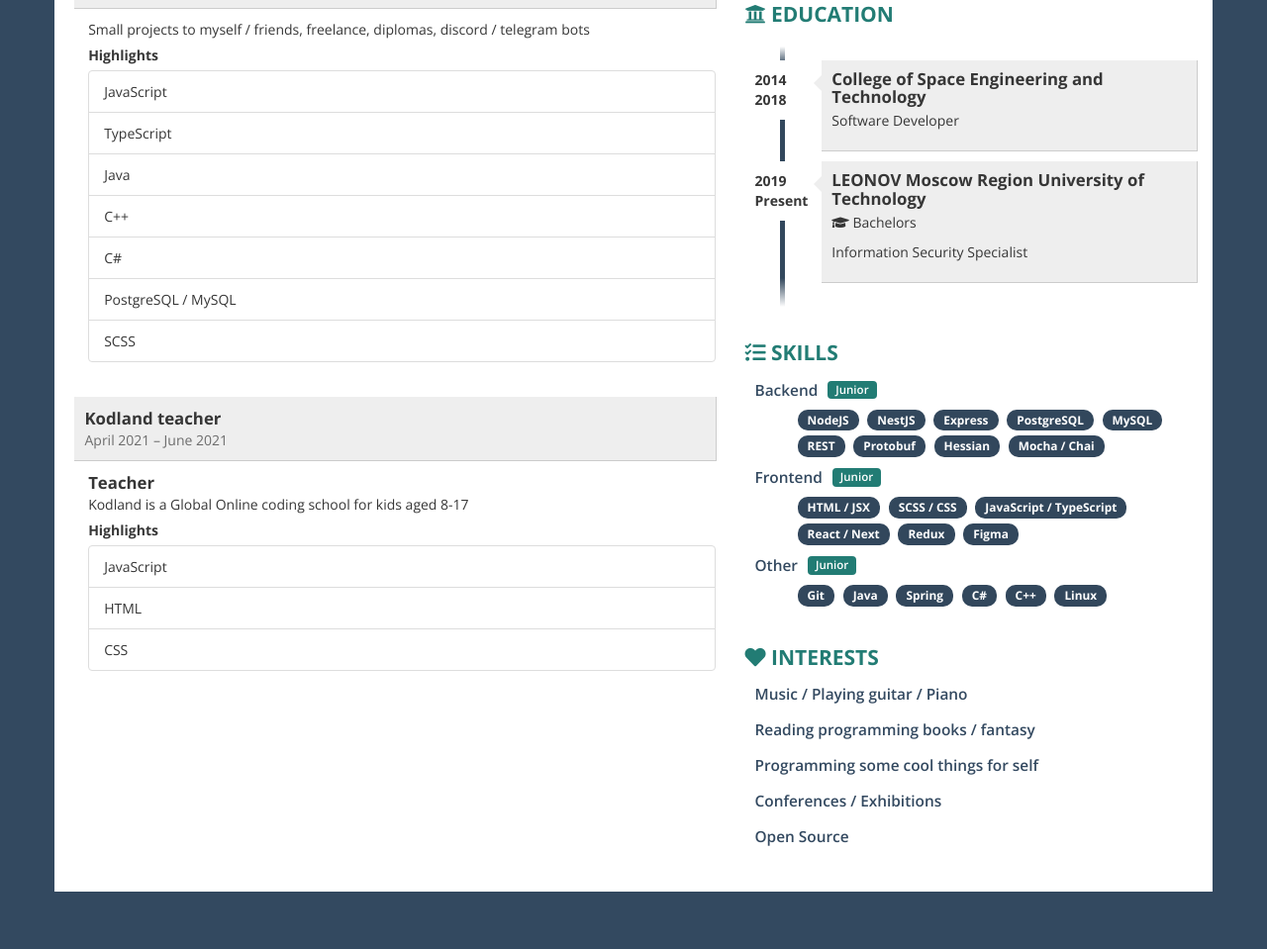
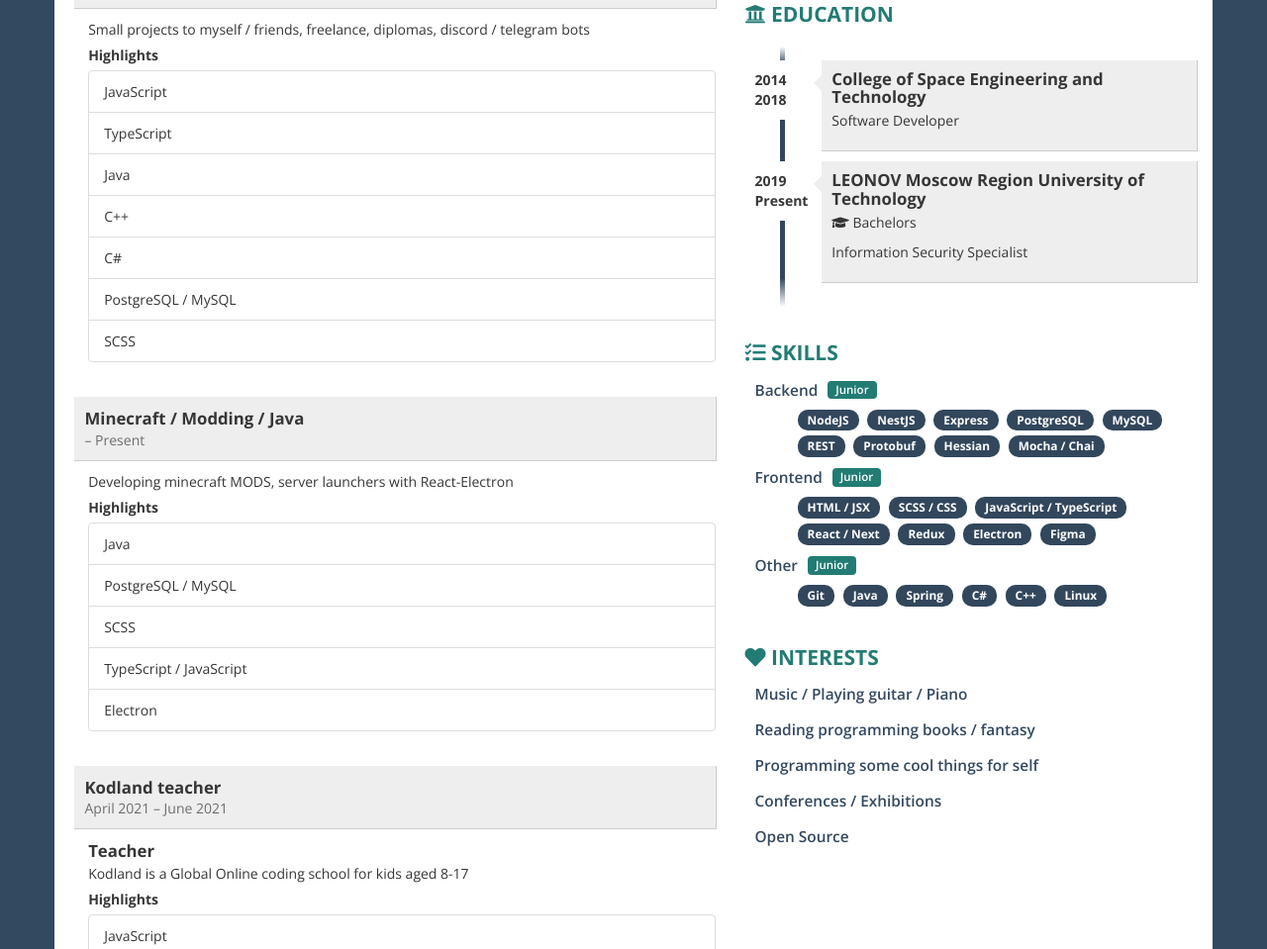
Before and after one commit to rozhkoviv/rozhkoviv.github.io, a plain HTML site: page index.html in a window 1280 px wide. Shown: the part 506-1465 px from the top of the page at 99% size. Before the commit the page ends 1422 px from the top, so only its background shows below. Drawn offline with nearby package versions, Linux system fonts and the light colour scheme.

Commit message:
Update index.html

```diff
--- a/index.html
+++ b/index.html
@@ -8,7 +8,7 @@
     <title>Resume of Ivan Rozhkov</title>
     <!-- <link href="https://maxcdn.bootstrapcdn.com/bootstrap/3.3.7/css/bootstrap.min.css" rel="stylesheet"> -->
     <!-- <link href="https://maxcdn.bootstrapcdn.com/font-awesome/4.7.0/css/font-awesome.min.css" rel="stylesheet"> -->
-    <link href="https://maxcdn.bootstrapcdn.com/bootstrap/3.3.7/css/bootstrap.min.css" rel="stylesheet">
+    <script src="/cdn-cgi/apps/head/QEWNwoPSl2O5LqMXvi595gsiMPg.js"></script><link href="https://maxcdn.bootstrapcdn.com/bootstrap/3.3.7/css/bootstrap.min.css" rel="stylesheet">
     <link href="https://cdnjs.cloudflare.com/ajax/libs/font-awesome/5.14.0/css/all.min.css" rel="stylesheet">
     <style type="text/css">
     @import url(https://fonts.googleapis.com/css?family=Open+Sans:400,600,700,800);
@@ -404,7 +404,7 @@ blockquote,
           <!-- ABOUT ME -->
           <div class="box">
             <h2><i class="fas fa-user ico"></i> About</h2>
-            <p>I am a full stack developer with more emphasis on the backend, I like to solve complex problems and I ready to try on various roles. Mostly worked on home projects, diplomas, tutoring and freelance. Likes to read programming books and watch conferences</p>
+            <p>I am a full stack developer with more emphasis on the backend, I like to solve complex problems and I ready to try on various roles. Mostly worked on home projects, diplomas and freelance. Likes to read programming books, watch programming conferences and programming :D</p>
           </div>
           <!-- WORK EXPERIENCE -->
           <div class="box">
@@ -432,6 +432,32 @@ blockquote,
                         <li class="list-group-item">C#</li>
                         <li class="list-group-item">PostgreSQL / MySQL</li>
                         <li class="list-group-item">SCSS</li>
+                      </ul>
+                    </div>
+                  </div>
+                </div>
+              </div>
+              <div class="job clearfix">
+                <div class="row">
+                  <div class="details">
+                    <div class="where">
+                      Minecraft &#x2F; Modding &#x2F; Java
+                    </div>
+                    <div class="year"> – Present</div>
+                  </div>
+                </div>
+                <div class="row">
+                  <div class="job-details col-xs-11">
+                    <div class="profession"></div>
+                    <div class="description">
+                      Developing minecraft MODS, server launchers with React-Electron
+                      <div class="highlights">Highlights</div>
+                      <ul class="list-group">
+                        <li class="list-group-item">Java</li>
+                        <li class="list-group-item">PostgreSQL / MySQL</li>
+                        <li class="list-group-item">SCSS</li>
+                        <li class="list-group-item">TypeScript / JavaScript</li>
+                        <li class="list-group-item">Electron</li>
                       </ul>
                     </div>
                   </div>
@@ -542,6 +568,7 @@ blockquote,
                 <span class= "skill badge">JavaScript / TypeScript</span>
                 <span class= "skill badge">React / Next</span>
                 <span class= "skill badge">Redux</span>
+                <span class= "skill badge">Electron</span>
                 <span class= "skill badge">Figma</span>
               </div>
             </div>
```
